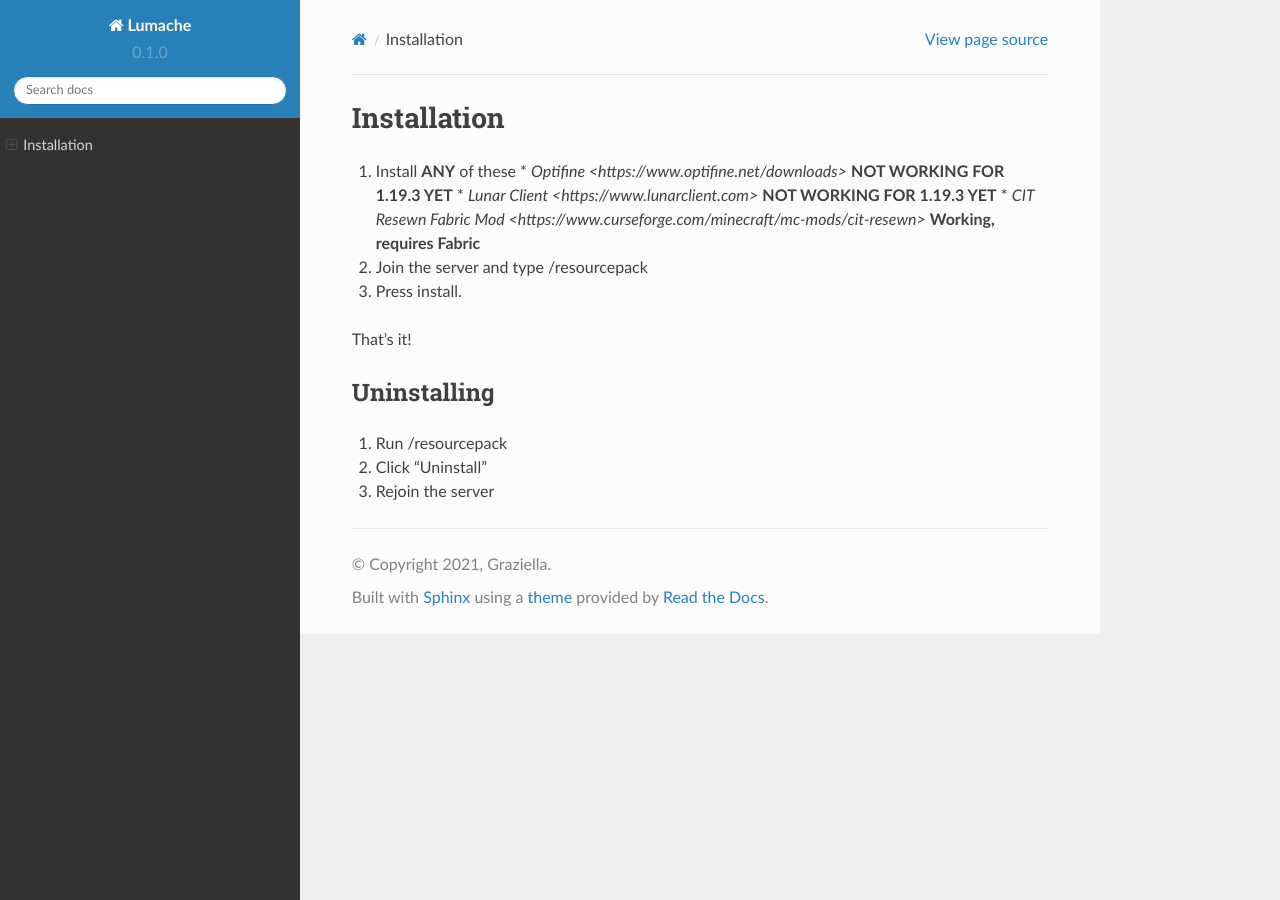
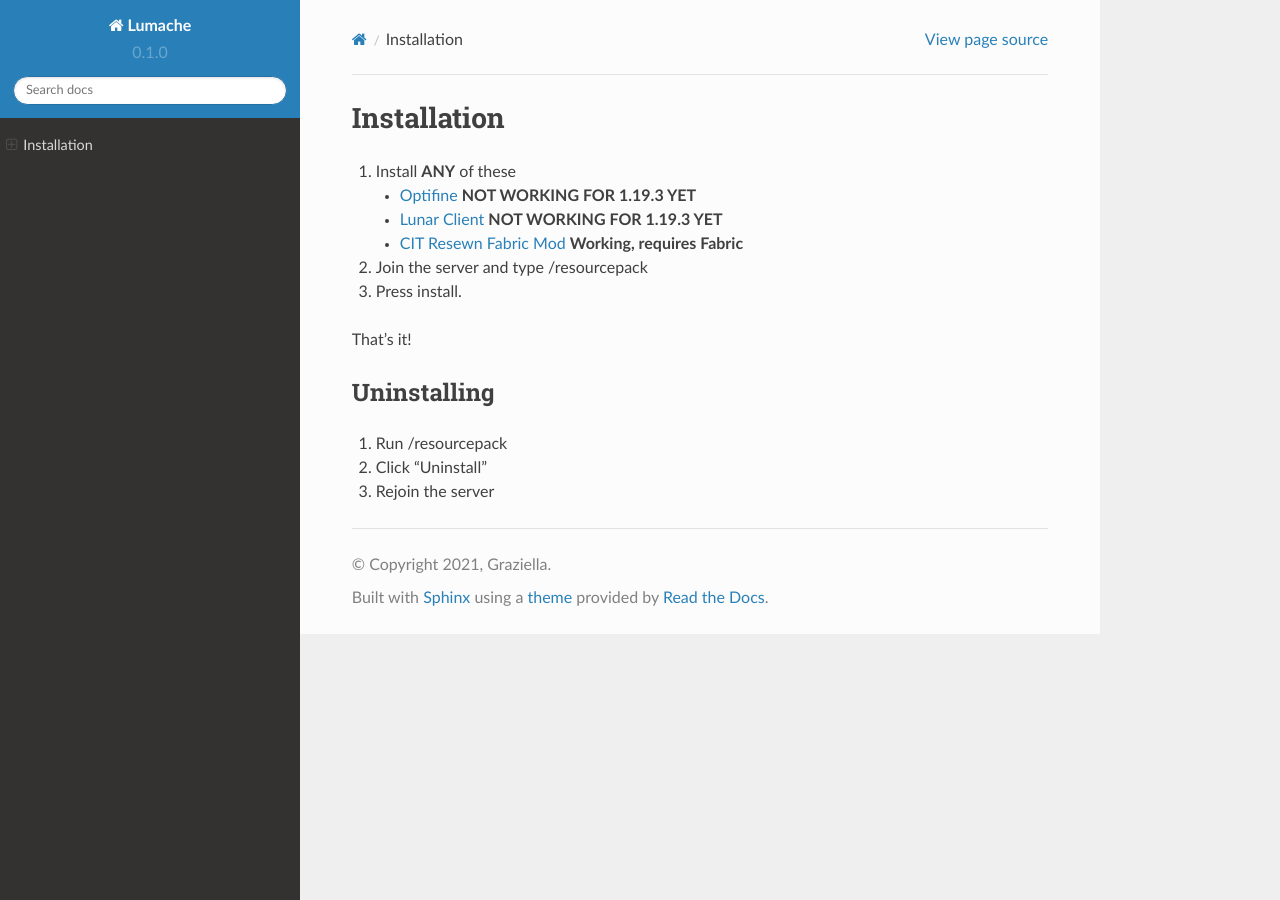
Before and after one commit to Shwabbaa/cryptopack-docs, a Sphinx documentation site: the page built from docs/source/installation.rst, in a window 1280 px wide. Built offline with Sphinx 7.4.7 and the Read the Docs theme 2.0.0, drawn with Linux system fonts in a browser that asks for light colours; pages that are not in the unit, such as notebooks, are missing from menus.

Commit message:
Update installation.rst

```diff
--- a/docs/source/installation.rst
+++ b/docs/source/installation.rst
@@ -2,9 +2,13 @@ Installation
 ===================================
 
 #. Install **ANY** of these
-   * `Optifine <https://www.optifine.net/downloads>` **NOT WORKING FOR 1.19.3 YET**
-   * `Lunar Client <https://www.lunarclient.com>` **NOT WORKING FOR 1.19.3 YET**
-   * `CIT Resewn Fabric Mod <https://www.curseforge.com/minecraft/mc-mods/cit-resewn>` **Working, requires Fabric**
+
+   * `Optifine <https://www.optifine.net/downloads>`_ **NOT WORKING FOR 1.19.3 YET**
+
+   * `Lunar Client <https://www.lunarclient.com>`_ **NOT WORKING FOR 1.19.3 YET**
+
+   * `CIT Resewn Fabric Mod <https://www.curseforge.com/minecraft/mc-mods/cit-resewn>`_ **Working, requires Fabric**
+
 #. Join the server and type /resourcepack
 #. Press install.
 
```
